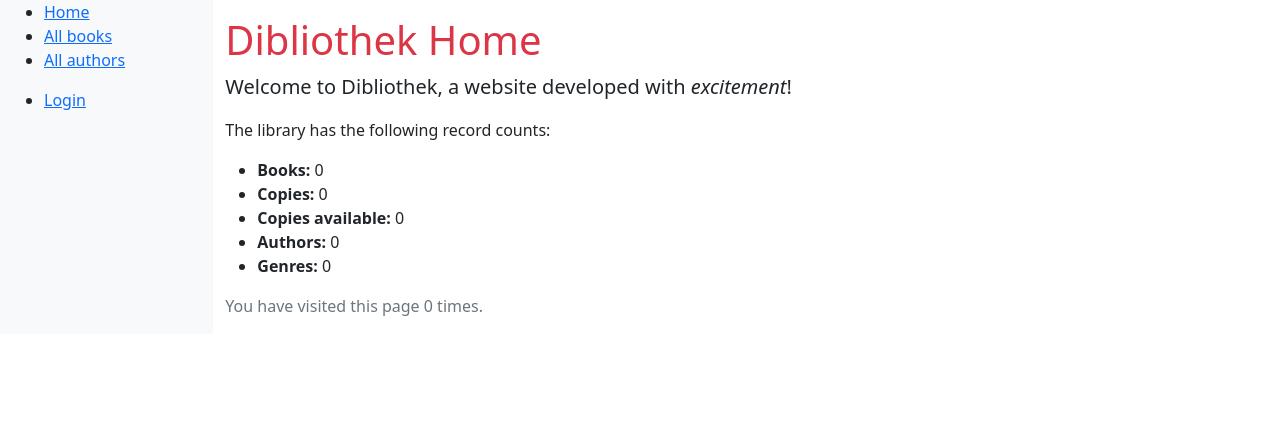
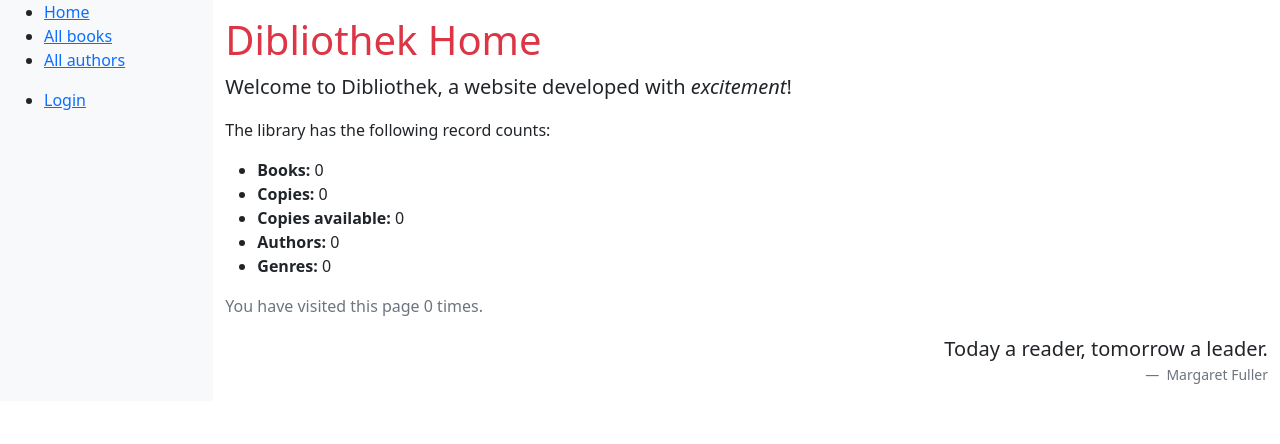
Before and after one commit to Weapon-X6/Dibliothek, a Django app: page /catalog/ in a window 1280 px wide. Shown: the top 444 px of the page. Run offline with Django 5.2, Linux system fonts and the light colour scheme; data that the repository does not hold is empty.

Commit message:
Add quote to Index

```diff
--- a/catalog/templates/index.html
+++ b/catalog/templates/index.html
@@ -18,4 +18,12 @@
   <p class="text-secondary">
     You have visited this page {{ num_visits }} time{{ num_visits|pluralize }}.
   </p>
+  <figure class="text-end">
+    <blockquote class="blockquote">
+      <p>Today a reader, tomorrow a leader.</p>
+    </blockquote>
+    <figcaption class="blockquote-footer">
+      Margaret Fuller
+    </figcaption>
+  </figure>
 {% endblock %}
```
